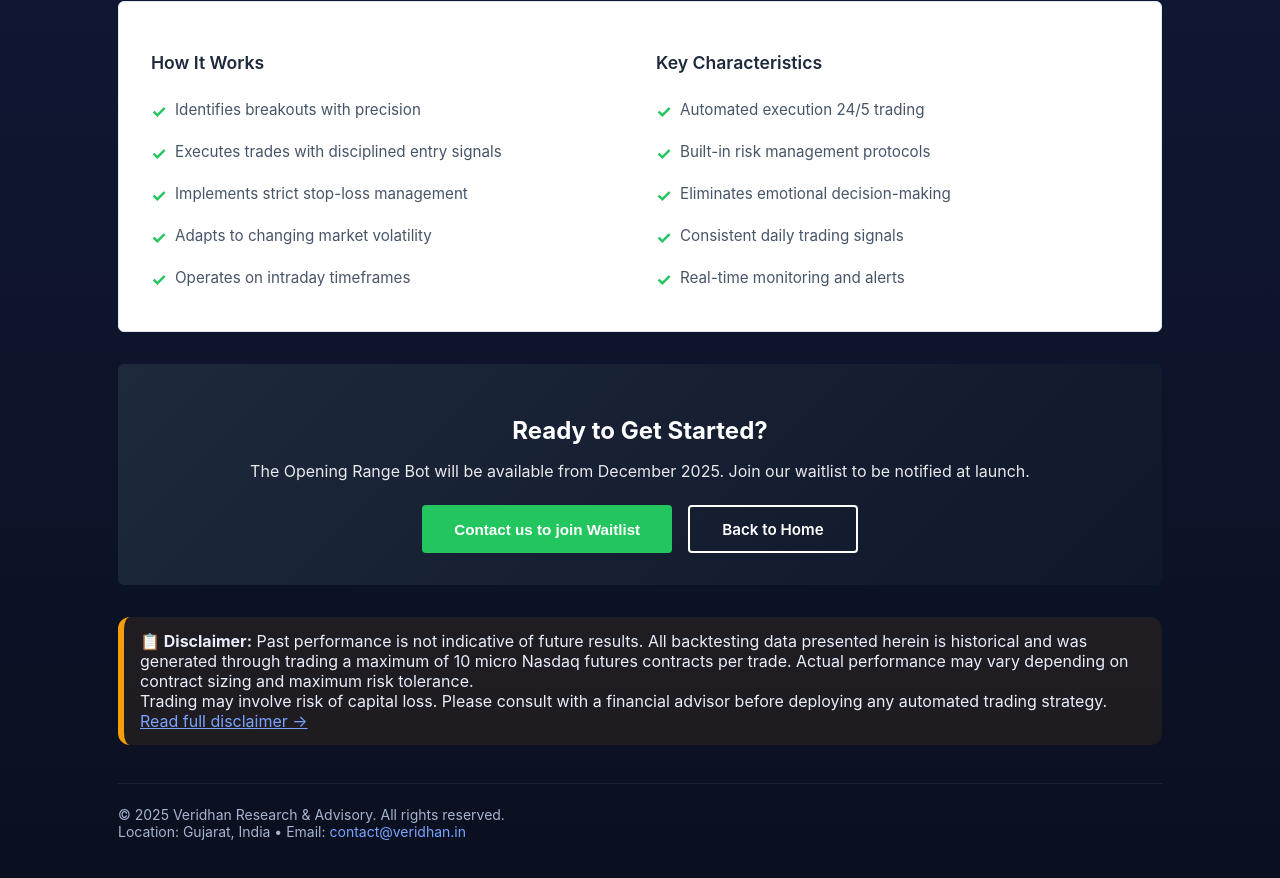
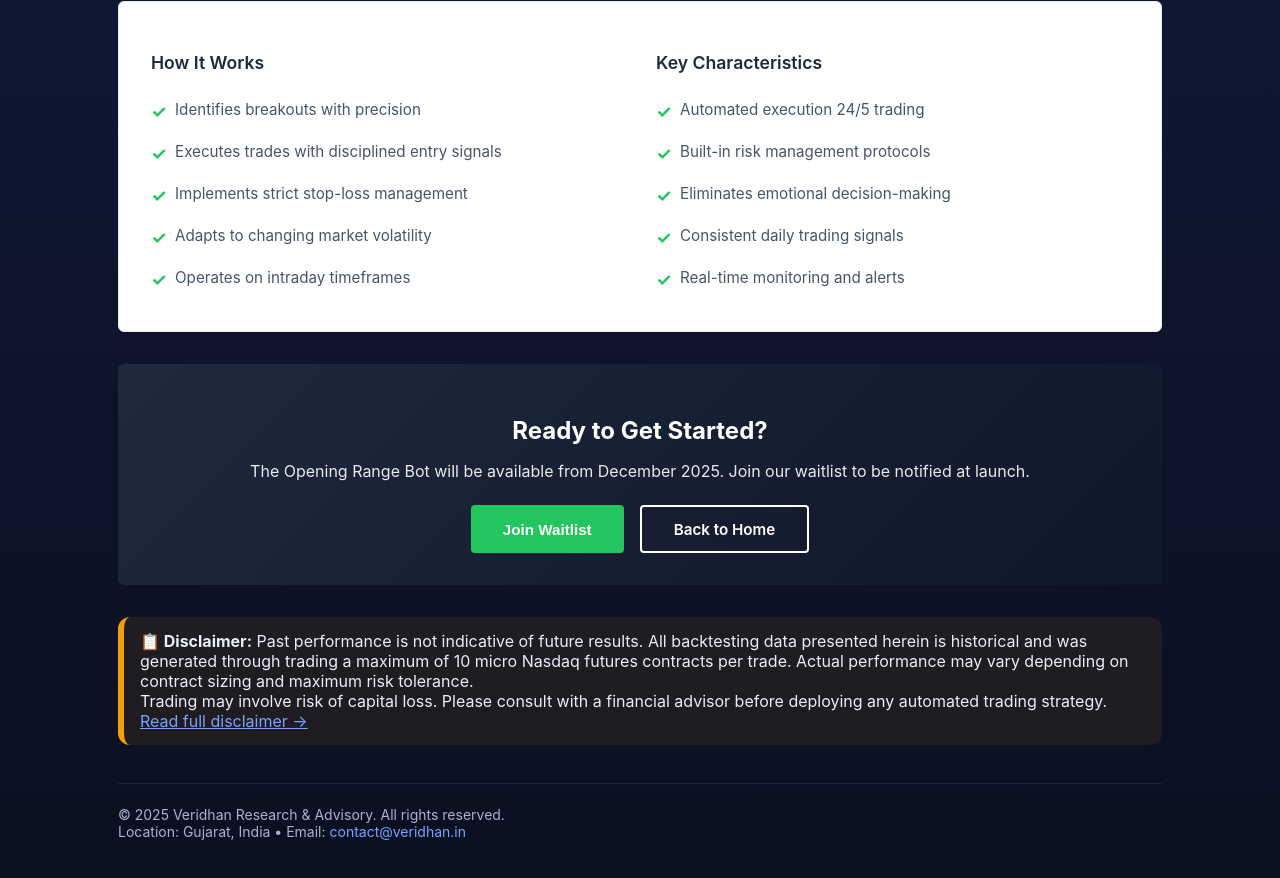
Before and after one commit to sanketamin2001/veridhan, a plain HTML site: page opening-range-bot.html in a window 1280 px wide. Shown: the part 1419-2297 px from the top of the page. Drawn offline with Linux system fonts and the light colour scheme.

Commit message:
Update opening-range-bot.html

```diff
--- a/opening-range-bot.html
+++ b/opening-range-bot.html
@@ -768,7 +768,7 @@
         <h2>Ready to Get Started?</h2>
         <p>The Opening Range Bot will be available from December 2025. Join our waitlist to be notified at launch.</p>
         <div class="cta-buttons">
-            <button class="btn-primary">Contact us to join Waitlist</button>
+            <button class="btn-primary" a href="https://form.typeform.com/to/eZslf2XO">Join Waitlist</button>
             <a href="index.html" class="btn-secondary">Back to Home</a>
         </div>
     </section>
```
